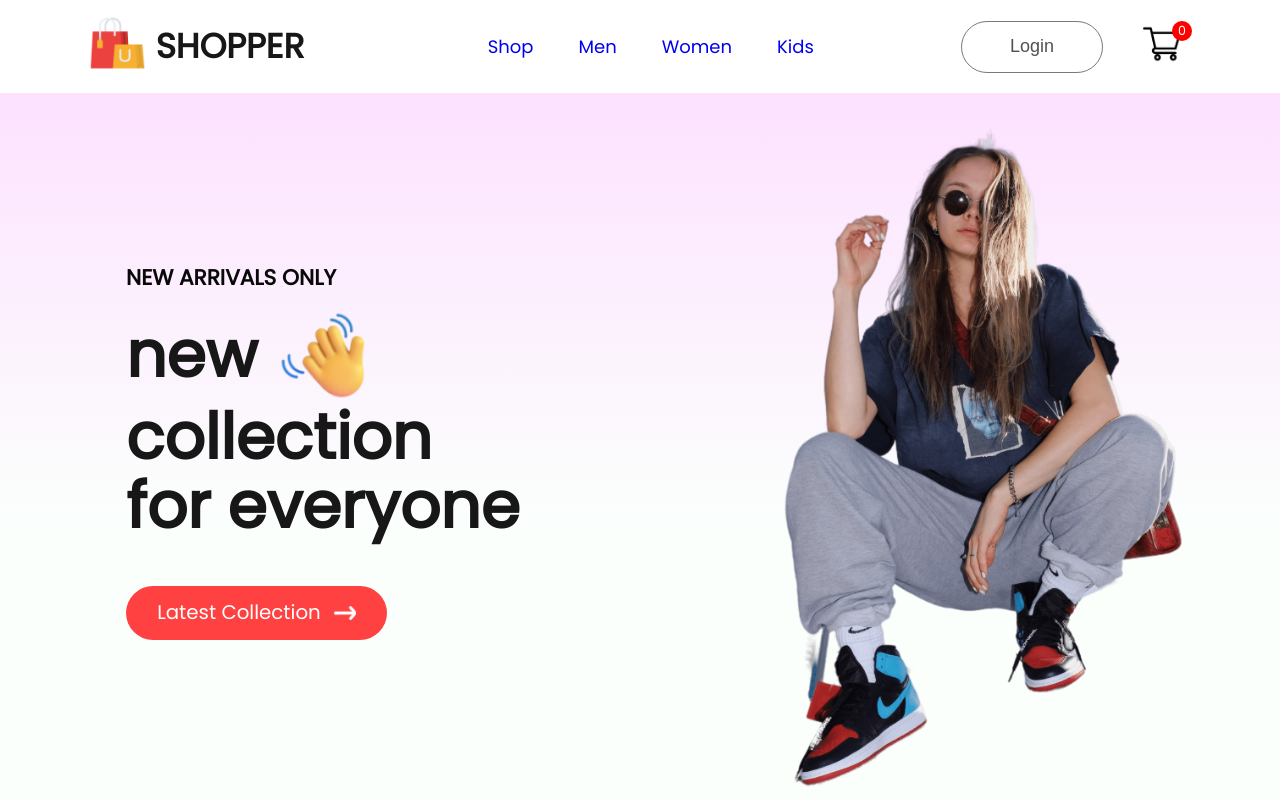
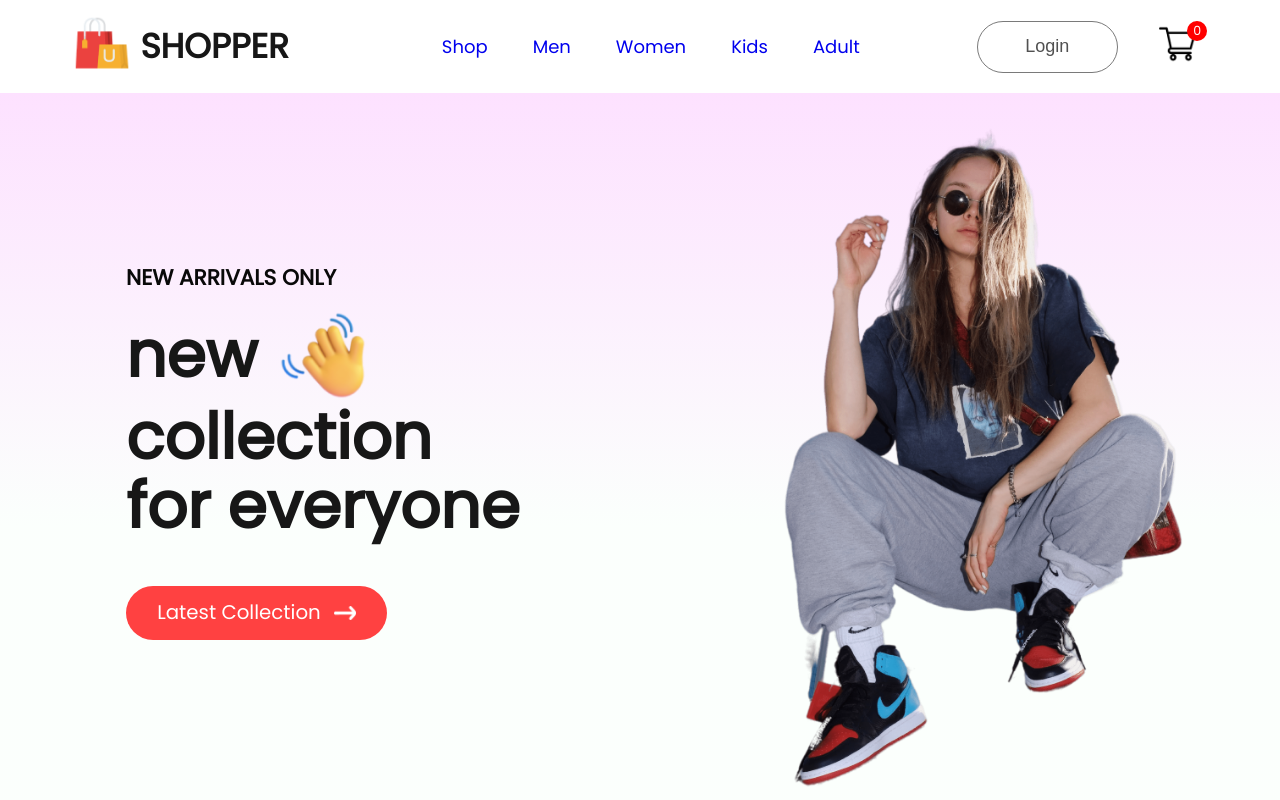
Before and after one commit to Kuncode2/E-Commerce-mern-frontend, a React (Create React App) app: page / in a window 1280 px wide. Shown: the top 800 px of the page. Built offline with nearby package versions, Linux system fonts and the light colour scheme.

Commit message:
donw with the frontend part

```diff
--- a/src/App.js
+++ b/src/App.js
@@ -21,6 +21,7 @@ function App() {
           <Route path="/mens" element={<ShopCategory banner={men_banner} category="men"  />} />
           <Route path="/women" element={<ShopCategory banner={women_banner}category="women" />} />
           <Route path="/kids" element={<ShopCategory banner={kid_banner}category="kid" />} />
+          <Route path="/adult" element={<ShopCategory banner={kid_banner}category="men" />} />
           <Route path="/product" element={<Product />}>
             <Route path=':productId' element={<Product />} />
           </Route>
--- a/src/Components/Navbar/Navbar.jsx
+++ b/src/Components/Navbar/Navbar.jsx
@@ -27,6 +27,7 @@ import nav_dropdown from '../Assets/Dropdown-removebg-preview.png'
         <li onClick={()=>{setMenu("mens")}}><Link style={{textDecoration:'none'}}to='mens'>Men</Link>{menu === "mens"?<hr/>:<></>}</li>
         <li onClick={()=>{setMenu("women")}}><Link style={{textDecoration:'none'}}to='women'>Women</Link>{ menu === "women"?<hr/>:<></>}</li>
         <li onClick={()=>{setMenu("kids")}}><Link style={{textDecoration:'none'}} to='kids'>Kids</Link>{ menu === "kids"?<hr/>:<></>}</li>
+        <li onClick={()=>{setMenu("adult")}}><Link style={{textDecoration:'none'}} to='adult'>Adult</Link>{menu === "adult"?<hr/>:<></>}</li>
       </ul>
       <div className="nav-login-cart">
         <Link to='/login'><button>Login</button></Link>
```
